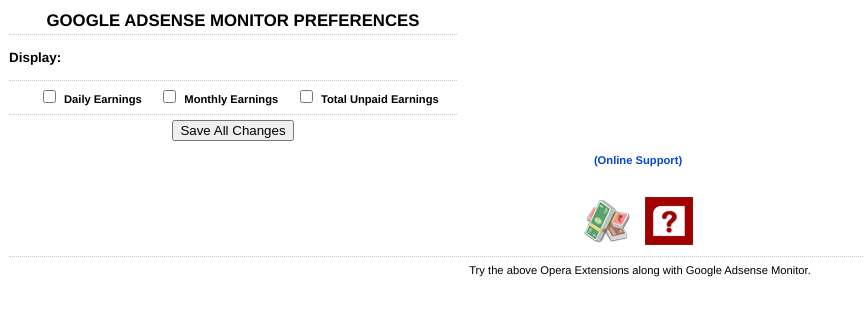
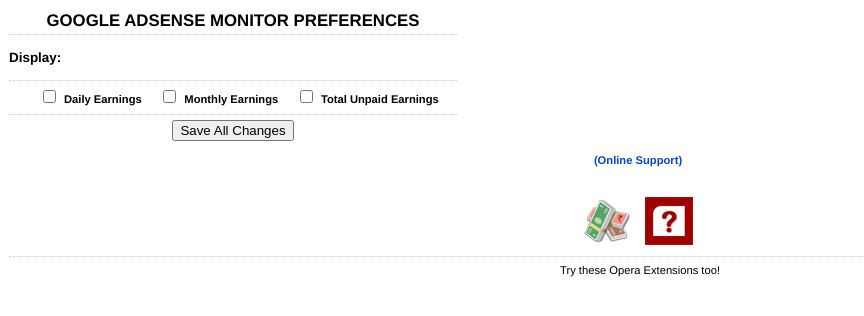
Before and after one commit to thewebdev/opera-extension-am, a plain HTML site: page source/options.html in a window 1280 px wide. Shown: the whole page, without its empty margins (0-864 px from the left). Drawn offline with Linux system fonts and the light colour scheme.

Commit message:
upd: extension promo tagline

```diff
--- a/source/options.html
+++ b/source/options.html
@@ -4,7 +4,7 @@
 	is an Opera extension that lets you view updates to your latest
 	adsense earnings in an Opera Speed Dial.
 
-    Copyright (C) 2012 M Shabeer Ali
+    Copyright (C) 2013 M Shabeer Ali
 
     This program is free software: you can redistribute it and/or modify
     it under the terms of the GNU General Public License as published by
@@ -66,6 +66,6 @@
 	<a href="https://addons.opera.com/extensions/details/the-reminder/">
 	<img src="/pix/icon-reminder.png" width="48" height="48" alt="The Reminder" /></a>
 </div>
-<div class="optval mid">Try the above Opera Extensions along with Google Adsense Monitor. </div>
+<div class="optval mid">Try these Opera Extensions too! </div>
 </body>
 </html>
```
